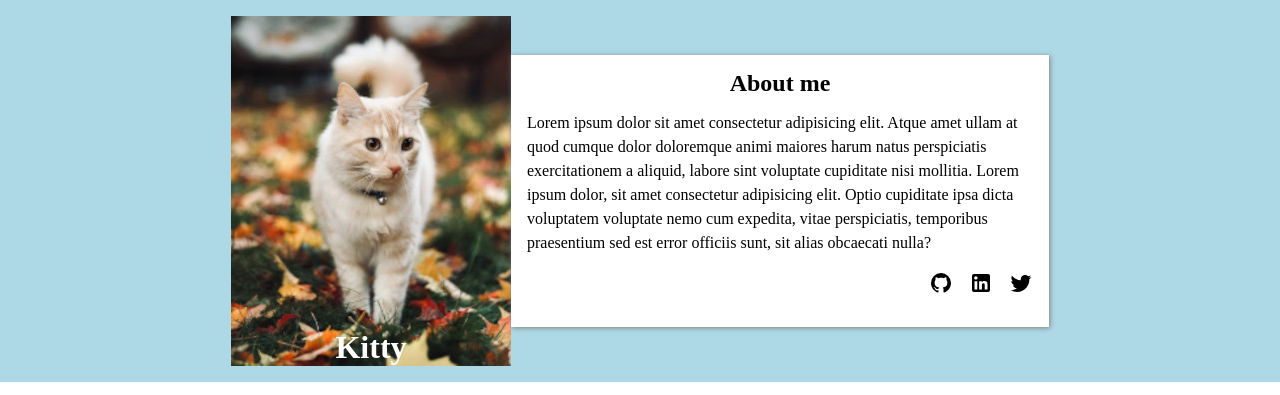
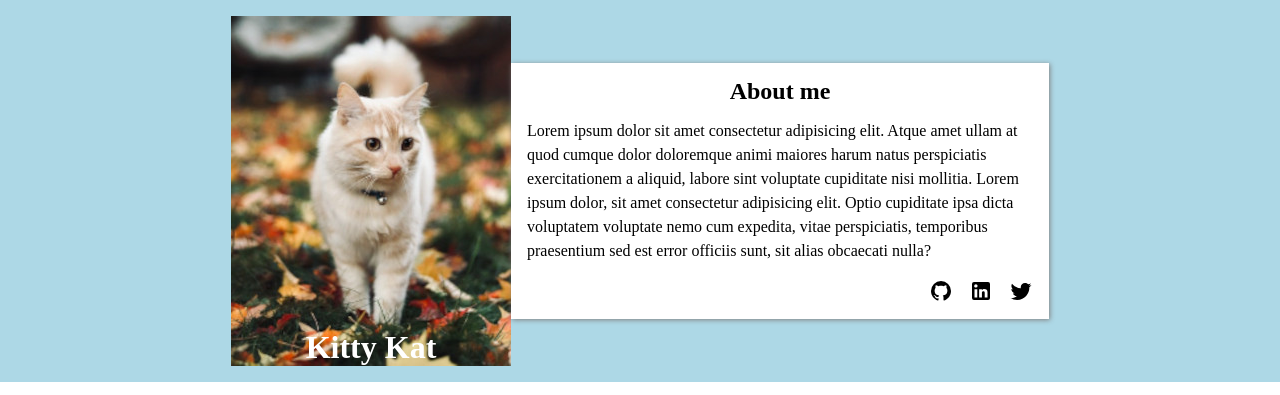
Before and after one commit to Eliana-2/odin-personal-portfolio, a website built with Vite: page index.html in a window 1280 px wide. Shown: the top 395 px of the page. Built offline with nearby package versions, Linux system fonts and the light colour scheme.

Commit message:
Add tablet layout header styling

```diff
--- a/index.html
+++ b/index.html
@@ -10,15 +10,14 @@
     <div class="page-container">
       <header class="header">
         <div class="header-container container">
-          <div class="picture-wrapper">
           <picture class="header-picture">
-              <h1 class="page-heading">Kitty </h1>
+            <h1 class="page-heading">Kitty Kat</h1>
             <img src="./images/autumn-cat_mobile.jpg" alt="Cat in backyard">
           </picture>
-          </div>
+          <div class="header-contentWrapper">
             <div class="header-content">
               <h2 class="header-heading">About me</h2>
-            <p>Lorem ipsum dolor sit amet consectetur adipisicing elit. Atque amet ullam at
+              <p class="header-paragraph">Lorem ipsum dolor sit amet consectetur adipisicing elit. Atque amet ullam at
                 quod cumque dolor doloremque animi maiores harum natus perspiciatis exercitationem
                 a aliquid, labore sint voluptate cupiditate nisi mollitia. Lorem ipsum dolor, sit amet consectetur adipisicing elit. Optio cupiditate ipsa dicta voluptatem voluptate nemo cum expedita, vitae perspiciatis, temporibus praesentium sed est error officiis sunt, sit alias obcaecati nulla?</p>
                 <div class="header-socials">
@@ -26,7 +25,7 @@
                   <img src="./icons/linkedin.svg" class="header-social">
                   <img src="./icons/twitter.svg" class="header-social">
                 </div>
-            <div class="row"></div>
+            </div>
           </div>
         </div>
       </header>
--- a/style.css
+++ b/style.css
@@ -23,6 +23,7 @@
 .header-picture, .footer-picture {
   display: flex;
   justify-content: center;
+  align-items: flex-end;
 }
 .header-heading {
   align-self: center;
@@ -31,12 +32,6 @@
 .main {
   flex-grow: 1;
   padding-bottom: 1rem;
-}
-
-picture {
-  display: flex;
-  justify-content: center;
-  align-items: flex-end;
 }
 
 .page-heading {
@@ -67,10 +62,14 @@ picture {
   height: auto;
 }
 
-.contact, .header-content {
+.contact {
   display: flex;
   flex-direction: column;
   gap: 1rem;
+  font-style: normal;
+}
+
+.header-content {
   font-style: normal;
 }
 
@@ -80,8 +79,17 @@ picture {
   gap: 1rem;
 }
 
+.header-heading {
+  margin-bottom: 1rem;
+  text-align: center;
+}
+
+.header-paragraph {
+  margin-bottom: 1rem;
+}
+
 .header-socials {
-  align-self: center;
+  justify-content: center;
 }
 
 .contact-icon, .header-social {
@@ -127,14 +135,34 @@ picture {
 
 @media (min-width: 550px) {
   .header-container {
-    gap: 0;
+    display: block;
+  }
+  .page-heading {
+    left: 50%;
+  }
+  .header-picture {
+    display: block;
+    float: left;
+    margin-right: 1rem;
+  }
+  .header-contentWrapper {
+    padding-top: 87px;
+    padding-left: 70px;
   }
   .header-content {
+    display: block;
     background-color: white;
-    height: 100%;
+    height: auto;
     padding: 1rem;
     line-height: 1.5rem;
-    box-shadow: 1px 1px 5px grey
+    box-shadow: 1px 1px 5px grey;
+    width: 100%;
+  }
+  .header-heading {
+    margin-top: 2rem;
+  }
+  .header-socials {
+    display: none;
   }
   .footer .footer-container {
     flex-direction: row;
@@ -162,11 +190,27 @@ picture {
     max-width: 850px;
   }
   .header-container {
+    display: flex;
+    gap: 0;
     flex-direction: row;
     align-items: center;
   }
+  .page-heading {
+    left: auto;
+  }
+  .header-picture {
+    display: flex;
+    margin-right: 0;
+  }
+  .header-contentWrapper {
+    padding: 0;
+  }
+  .header-heading {
+    margin-top: 0;
+  }
   .header-socials {
-    align-self: flex-end;
+    display: flex;
+    justify-content: flex-end;
   }
   .footer-picture img {
     width: 100%;
```
Lines whose indentation alone changed are shown as unchanged.
